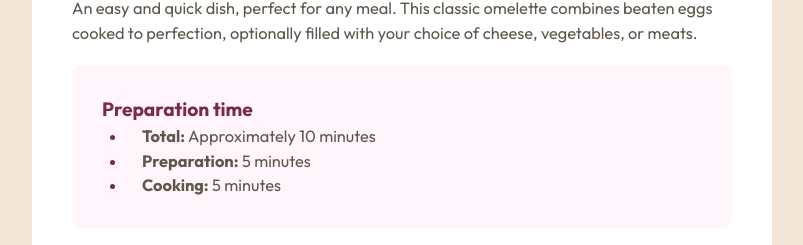
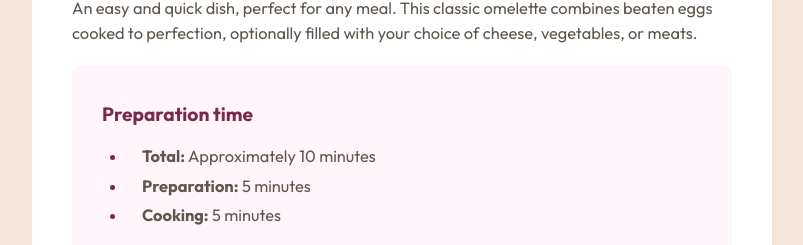
Before and after one commit to don-franklito/Frontend-Mentor-Recipe-page, a plain HTML site: page index.html in a window 1280 px wide. Shown: the part 540-785 px from the top of the page, without its empty margins (238-1041 px from the left). Drawn offline with Linux system fonts and the light colour scheme.

Commit message:
third commit

```diff
--- a/assets/css/styles.css
+++ b/assets/css/styles.css
@@ -39,6 +39,11 @@ article > ul, ol {
     width: 100%;
     padding-left: 25px;
     font-weight: 700;
+}
+
+li {
+    margin-top: 5px;
+    margin-bottom: 5px;
 }
 
 section {
@@ -99,6 +104,9 @@ tr:not(:last-child) {
 
 .text-dark-raspberry {
     color: var(--Dark-Raspberry);
+    font-weight: 700;
+    font-size: 1.2rem;
+    margin: 5px 0 15px;
 }
 
 .article-rose-white {
--- a/index.html
+++ b/index.html
@@ -17,7 +17,7 @@
       An easy and quick dish, perfect for any meal. This classic omelette combines beaten eggs cooked
       to perfection, optionally filled with your choice of cheese, vegetables, or meats.
       <article class="article-rose-white">
-        <h3 class="text-dark-raspberry">Preparation time</h3>
+        <p class="text-dark-raspberry">Preparation time</p>
         <ul>
           <li><p class="p-preparation-time"><strong>Total:</strong> Approximately 10 minutes</p></li>
           <li><p class="p-preparation-time"><strong>Preparation:</strong> 5 minutes</p></li>
```
